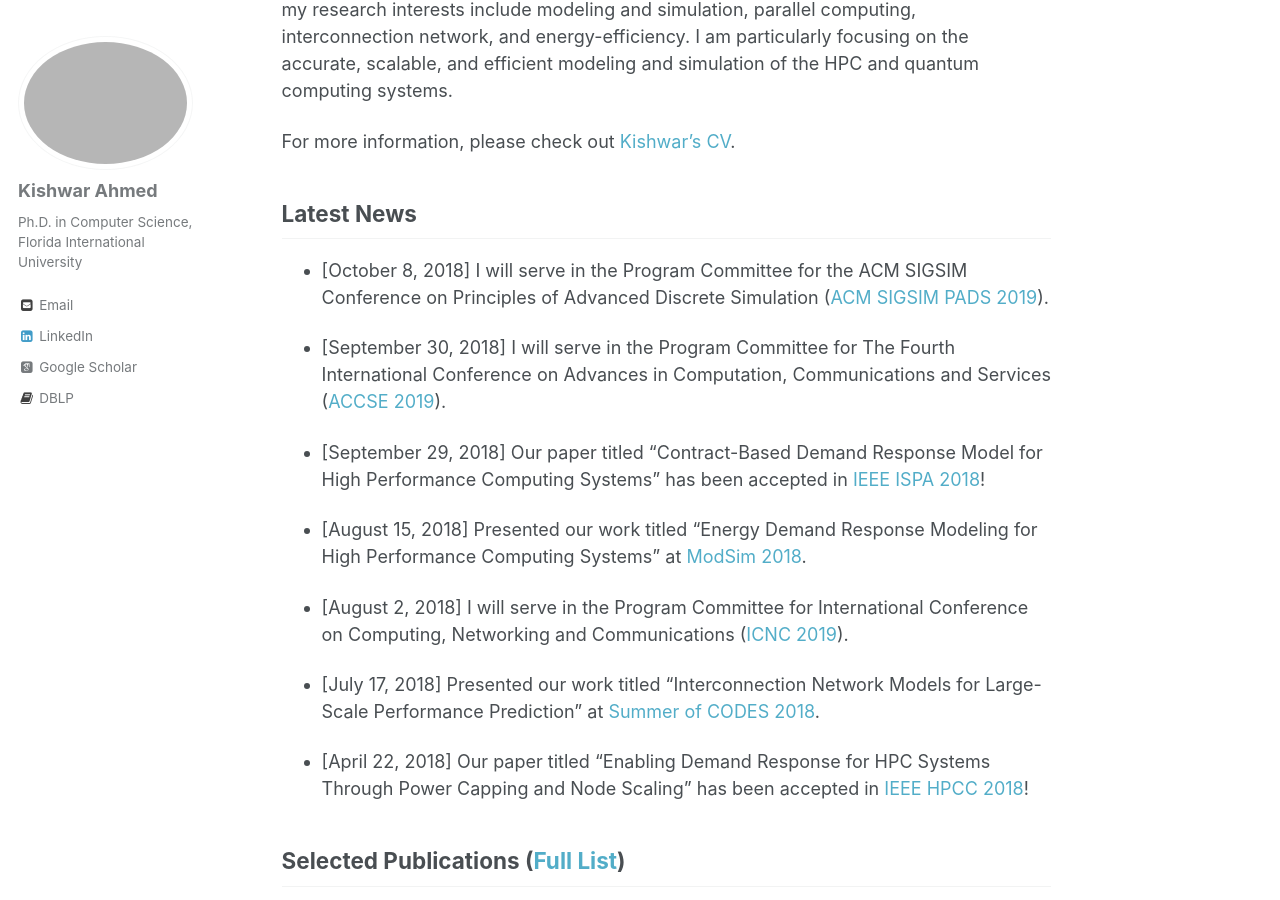
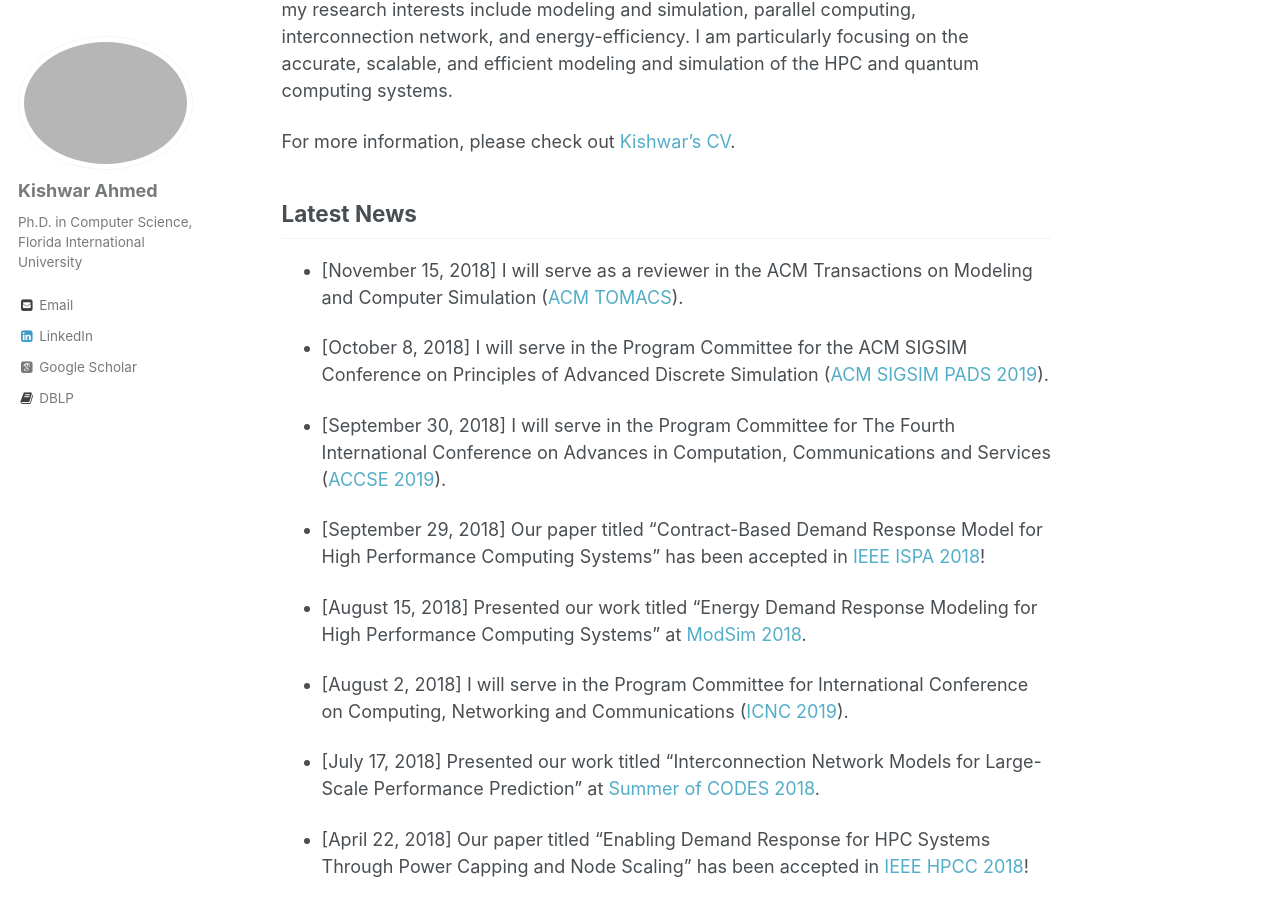
Before and after one commit to kishwarbd/kishwarbd.github.io, a Jekyll site: the page built from _pages/about.md, in a window 1280 px wide and 900 px high, scrolled down 388 px. Built offline with Jekyll 4.4.1, drawn with Linux system fonts in a browser that asks for light colours; some web fonts are replaced.

Commit message:
updates.

```diff
--- a/_pages/about.md
+++ b/_pages/about.md
@@ -24,6 +24,8 @@ For more information, please check out [Kishwar’s CV](https://kishwarbd.github
 
 ## Latest News
 
+* [November 15, 2018] I will serve as a reviewer in the ACM Transactions on Modeling and Computer Simulation ([ACM TOMACS](https://mc.manuscriptcentral.com/tomacs)).
+
 * [October 8, 2018] I will serve in the Program Committee for the ACM SIGSIM Conference on Principles of Advanced Discrete Simulation ([ACM SIGSIM PADS 2019](https://www.acm-sigsim-pads.org/)).
 
 * [September 30, 2018] I will serve in the Program Committee for The Fourth International Conference on Advances in Computation, Communications and Services ([ACCSE 2019](http://www.iaria.org/conferences2019/ACCSE19.html)).
```
Also changed, not shown: 4 other files.
